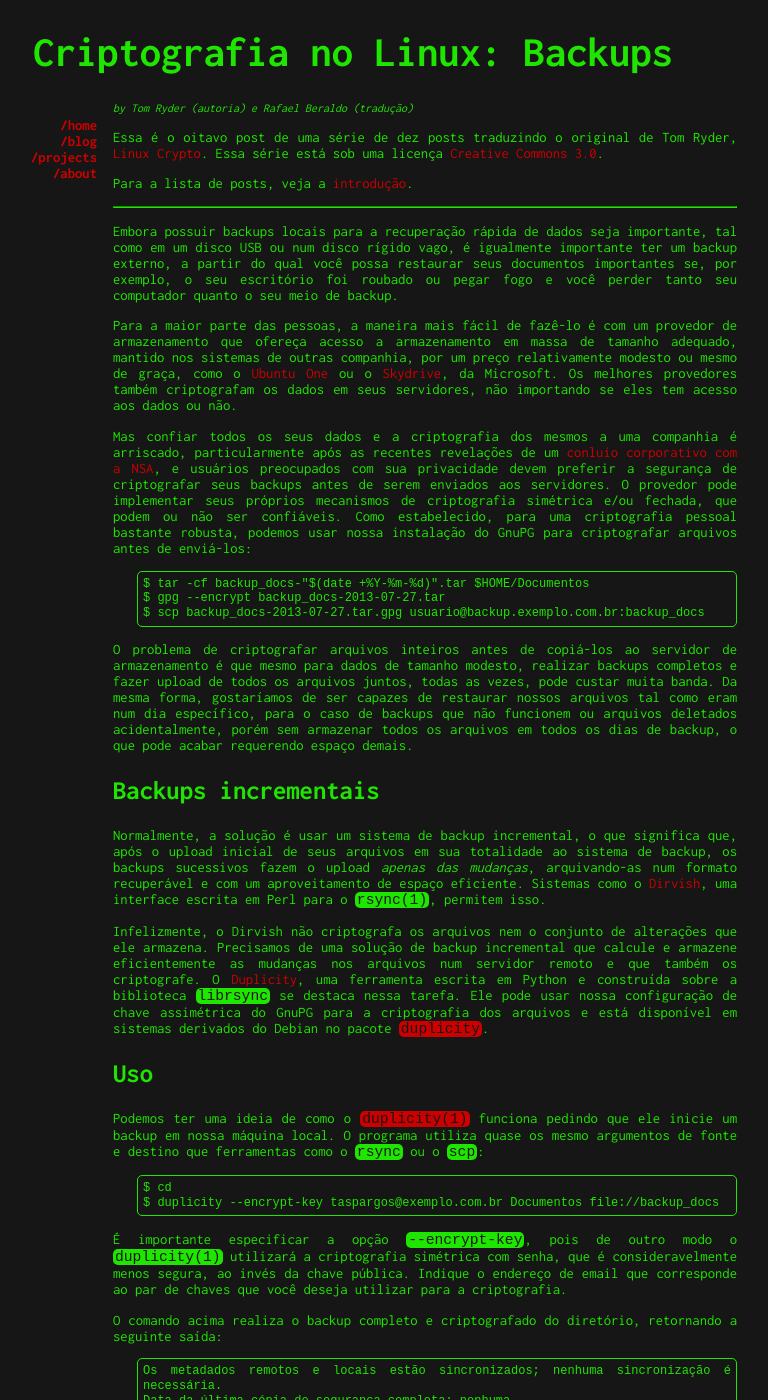
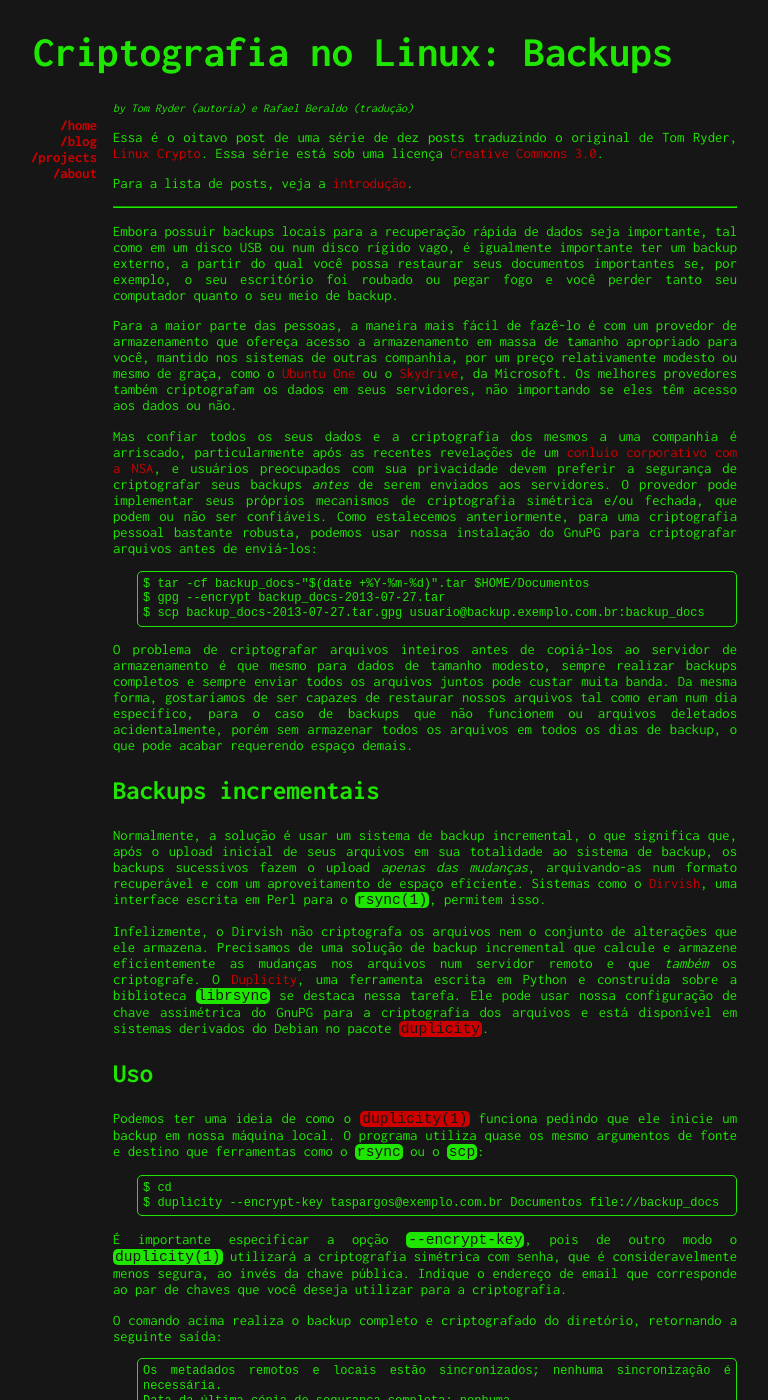
Before and after one commit to rberaldo/cabaladada, a Jekyll site: the page built from _posts/2013-11-23-linux_cripto_backups.markdown, in a window 1280 px wide and 1400 px high. Shown: the whole window, without its empty margins (287-1055 px from the left). Built offline with Jekyll 4.4.1, drawn with Linux system fonts in a browser that asks for light colours; Markdown is read by kramdown in place of the engine named in the settings; comment, search, counter and statistics services are not loaded; some of the changed text lies outside the part shown.

```diff
--- a/_posts/2013-11-23-linux_cripto_backups.markdown
+++ b/_posts/2013-11-23-linux_cripto_backups.markdown
@@ -21,33 +21,33 @@ fogo e você perder tanto seu computador quanto o seu meio de backup.
 
 Para a maior parte das pessoas, a maneira mais fácil de fazê-lo é com um
 provedor de armazenamento que ofereça acesso a armazenamento em massa de
-tamanho adequado, mantido nos sistemas de outras companhia, por um preço
-relativamente modesto ou mesmo de graça, como o [Ubuntu One][ubuntu_one] ou o
-[Skydrive][skydrive], da Microsoft. Os melhores provedores também criptografam
-os dados em seus servidores, não importando se eles tem acesso aos dados ou
-não.
+tamanho apropriado para você, mantido nos sistemas de outras companhia, por um
+preço relativamente modesto ou mesmo de graça, como o [Ubuntu One][ubuntu_one]
+ou o [Skydrive][skydrive], da Microsoft. Os melhores provedores também
+criptografam os dados em seus servidores, não importando se eles têm acesso aos
+dados ou não.
 
 Mas confiar todos os seus dados e a criptografia dos mesmos a uma companhia é
 arriscado, particularmente após as recentes revelações de um [conluio
 corporativo com a NSA][conluio_nsa], e usuários preocupados com sua privacidade
-devem preferir a segurança de criptografar seus backups antes de serem enviados
-aos servidores. O provedor pode implementar seus próprios mecanismos de
-criptografia simétrica e/ou fechada, que podem ou não ser confiáveis. Como
-estabelecido, para uma criptografia pessoal bastante robusta, podemos usar
-nossa instalação do GnuPG para criptografar arquivos antes de enviá-los:
+devem preferir a segurança de criptografar seus backups _antes_ de serem
+enviados aos servidores. O provedor pode implementar seus próprios mecanismos
+de criptografia simétrica e/ou fechada, que podem ou não ser confiáveis. Como
+estalecemos anteriormente, para uma criptografia pessoal bastante robusta,
+podemos usar nossa instalação do GnuPG para criptografar arquivos antes de
+enviá-los:
 
     $ tar -cf backup_docs-"$(date +%Y-%m-%d)".tar $HOME/Documentos
     $ gpg --encrypt backup_docs-2013-07-27.tar
     $ scp backup_docs-2013-07-27.tar.gpg usuario@backup.exemplo.com.br:backup_docs
 
 O problema de criptografar arquivos inteiros antes de copiá-los ao servidor de
-armazenamento é que mesmo para dados de tamanho modesto, realizar backups
-completos e fazer upload de todos os arquivos juntos, todas as vezes, pode
-custar muita banda. Da mesma forma, gostaríamos de ser capazes de restaurar
-nossos arquivos tal como eram num dia específico, para o caso de backups que
-não funcionem ou arquivos deletados acidentalmente, porém sem armazenar todos
-os arquivos em todos os dias de backup, o que pode acabar requerendo espaço
-demais.
+armazenamento é que mesmo para dados de tamanho modesto, sempre realizar
+backups completos e sempre enviar todos os arquivos juntos pode custar muita
+banda. Da mesma forma, gostaríamos de ser capazes de restaurar nossos arquivos
+tal como eram num dia específico, para o caso de backups que não funcionem ou
+arquivos deletados acidentalmente, porém sem armazenar todos os arquivos em
+todos os dias de backup, o que pode acabar requerendo espaço demais.
 
 ## Backups incrementais
 
@@ -61,7 +61,7 @@ para o `rsync(1)`, permitem isso.
 Infelizmente, o Dirvish não criptografa os arquivos nem o conjunto de
 alterações que ele armazena. Precisamos de uma solução de backup incremental
 que calcule e armazene eficientemente as mudanças nos arquivos num servidor
-remoto e que também os criptografe. O [Duplicity][duplicity], uma ferramenta
+remoto e que _também_ os criptografe. O [Duplicity][duplicity], uma ferramenta
 escrita em Python e construída sobre a biblioteca `librsync` se destaca nessa
 tarefa. Ele pode usar nossa configuração de chave assimétrica do GnuPG para a
 criptografia dos arquivos e está disponível em sistemas derivados do Debian no
@@ -307,14 +307,17 @@ Algumas melhores práticas gerais se aplicam ao nosso caso, consistentes com o
         Verificação completa: 2195 files compared, 0 differences found.
 
 - Esse sistema incremental significa que você, provavelmente, terá de fazer
-  backups completos apenas uma vez, portanto você deve copiar muitos dados, ao
-  invés de muito poucos dados; se você pode gastar a banda e tem espaço, copiar
-  seu computador inteiro não é tão extremo.
+  backups completos apenas uma vez, portanto é melhor copiar dados demais do
+  que dados de menos; se você pode gastar a banda e o espaço, copiar seu
+  computador inteiro não é tão extremo quanto soa.
 
 - Tente não depender demais dos seus backups remotos; veja-os como último
   recurso e trabalhe seguramente e com backups locais tanto quanto puder.
   Certamente, nunca confie em backups como controle de versão; [use o Git para
   isso][git].
+
+Essa entrada é a parte 8 de 10 na série [Criptografia no
+Linux][linux_crypto_intro].
 
 [linux_crypto]: http://blog.sanctum.geek.nz/series/linux-crypto/
 [cc]: http://creativecommons.org/licenses/by-nc-sa/3.0/
```
Also changed, not shown: other parts of _posts/2013-11-23-linux_cripto_backups.markdown (+4 -4 lines).
